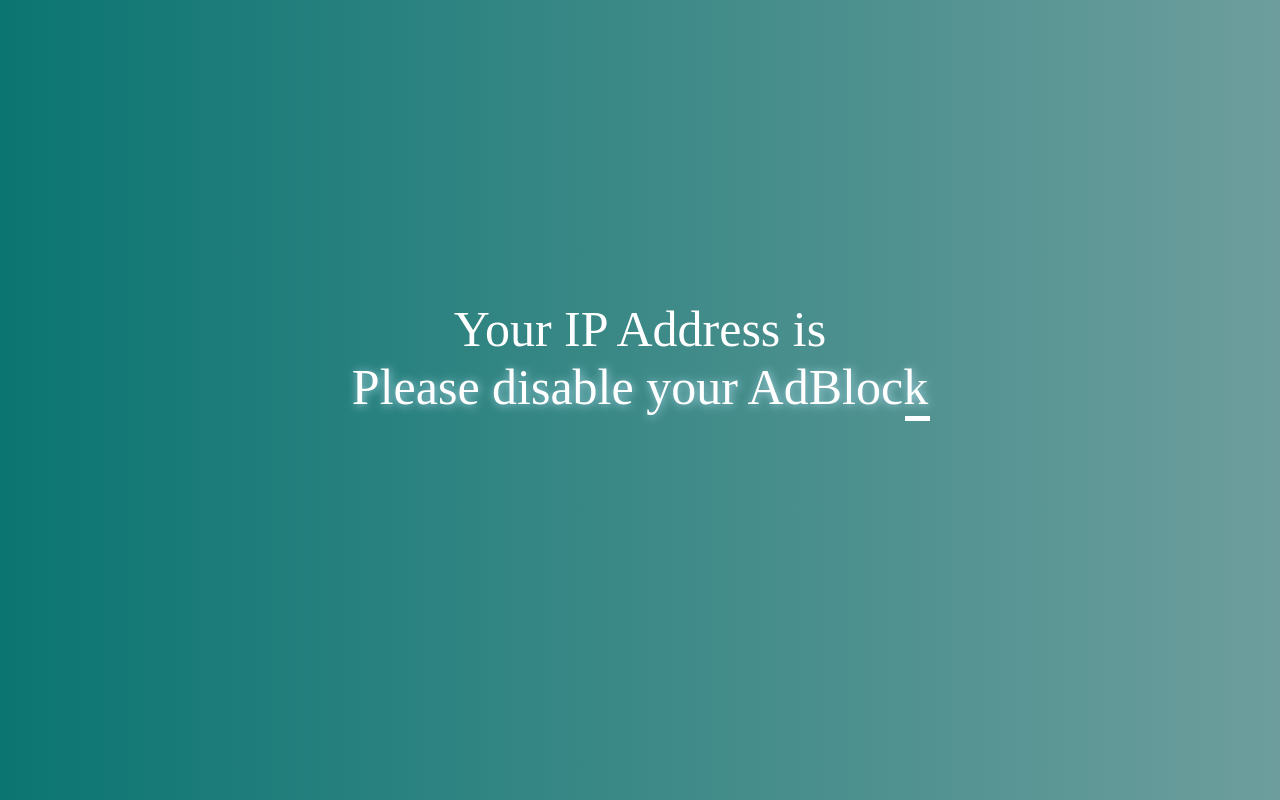
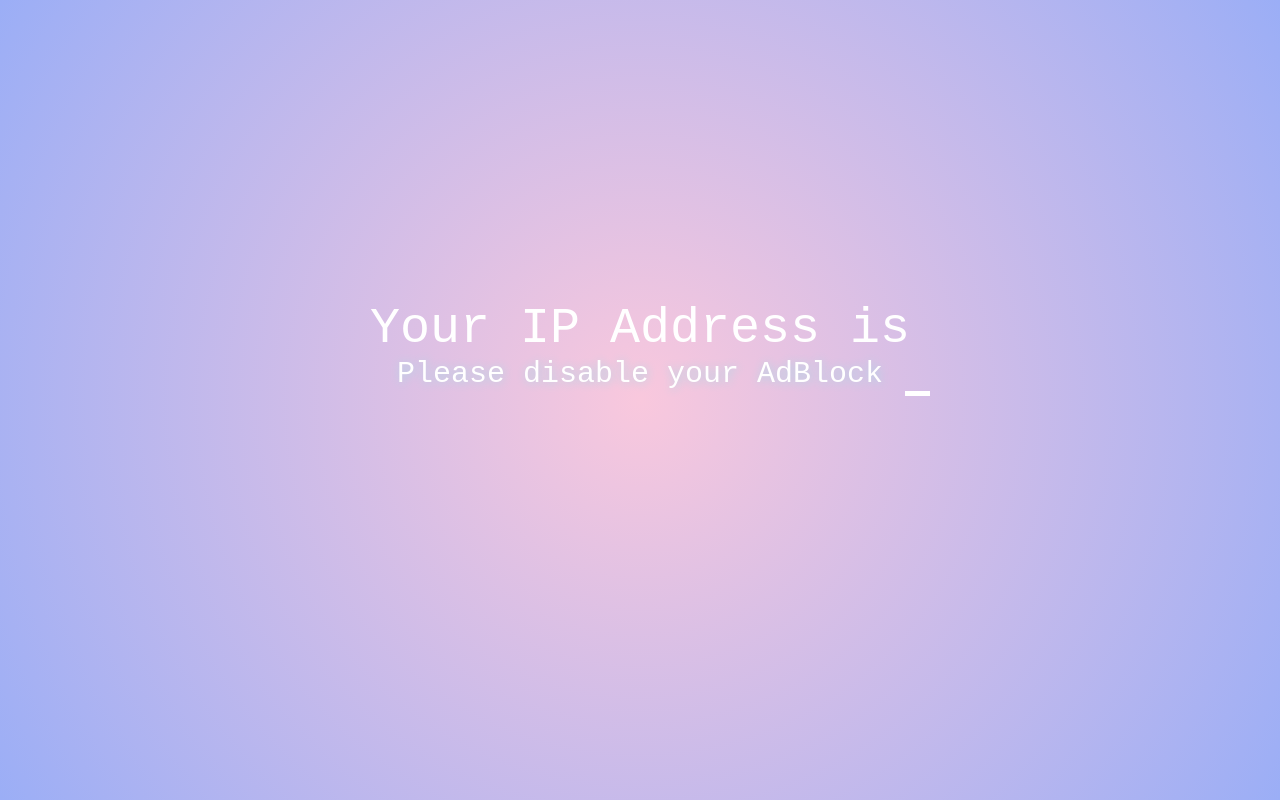
Before and after one commit to ad-dan/ip-boi, a plain HTML site: page index.html in a window 1280 px wide. Drawn offline with Linux system fonts and the light colour scheme; no server answers.

Commit message:
Aesthetic changes with a hover sudo class added

```diff
--- a/script.js
+++ b/script.js
@@ -1,3 +1,4 @@
+
 const $element = document.getElementById("data")
 const showData = data => {
   const ip = data.ip
--- a/style.css
+++ b/style.css
@@ -6,9 +6,9 @@ body{
   height: 100vh;
   width: 100vw;
   align-items: center;
-  background: #3a7bd5;  /* fallback for old browsers */
-  background: -webkit-linear-gradient(to right, #0b7572, #6d9e9d);  /* Chrome 10-25, Safari 5.1-6 */
-  background: linear-gradient(to right, #0b7572, #6d9e9d); /* W3C, IE 10+/ Edge, Firefox 16+, Chrome 26+, Opera 12+, Safari 7+ */
+  background: #f9c8dd;  /* fallback for old browsers */
+  background: rgb(249,200,221);
+  background: radial-gradient(circle, rgba(249,200,221,1) 0%, rgba(155,174,246,1) 100%); /* W3C, IE 10+/ Edge, Firefox 16+, Chrome 26+, Opera 12+, Safari 7+ */
 
   color: #fff;
 
@@ -31,15 +31,29 @@ body{
   text-align: center;
   margin: 0 auto;
 }
+
+#data:hover {
+  color: black;
+}
+
+
 #data {
-  font-size: 50px;
+  font-family: "Courier New", Courier, monospace;
+  font-size: 30px;
   text-shadow: 1px 1px 10px lightblue;
+  color: #fff;
 }
+
+#text:hover {
+  color: black;
+}
+
 #text {
 
-  font-family: serif;
+  font-family: "Courier New", Courier, monospace;
   font-size: 50px;
   font-weight: 100;
+  color: #fff;
 }
 #surfer-container {
   width: 350px;
@@ -50,7 +64,7 @@ body{
   width: 25px;
   position: relative;
   left: 0px;
-  background-color: #Fff;
+  background-color: #fff;
   animation: 5s infinite alternate surf ease-in-out;
 }
 #circle-container {
```
